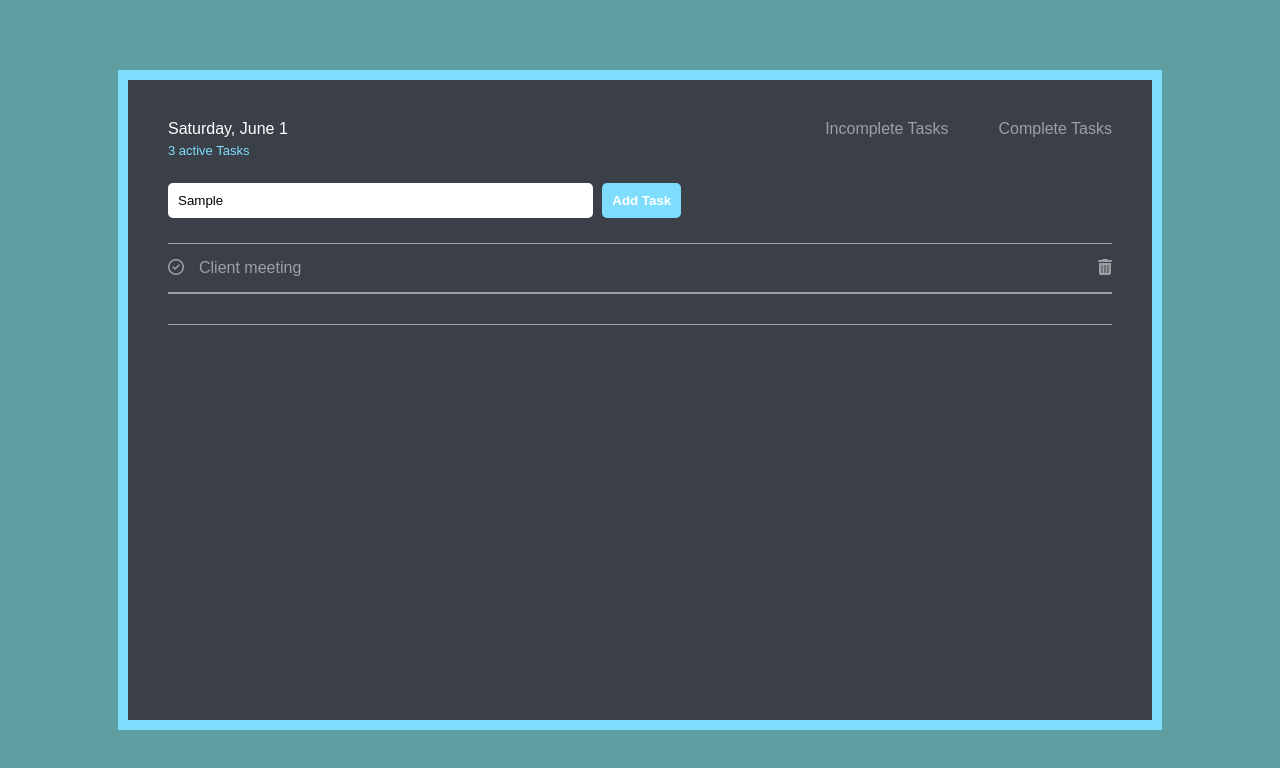
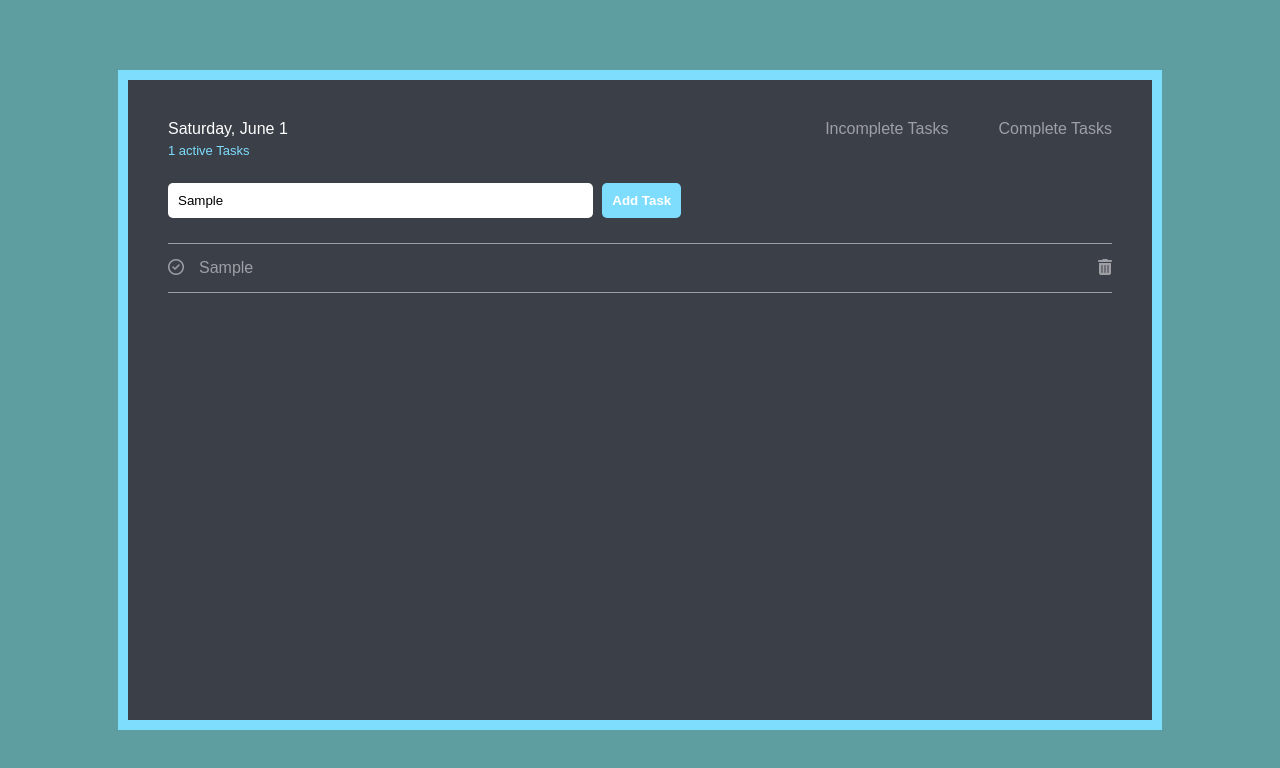
Before and after one commit to StevenACZ/To-doList, a website: page index.html in a window 1280 px wide. Both pictures are taken after typing "Sample" into the empty fields and a click on the button "Add Task". Drawn offline with Linux system fonts and the light colour scheme.

Commit message:
adding more JS code

```diff
--- a/index.html
+++ b/index.html
@@ -16,7 +16,7 @@
       <ul class="navbar__list">
         <li class="navbar__item">
           <p class="heading-primary active">Saturday, June 1</p>
-          <p class="heading-secondary">3 active Tasks</p>
+          <p class="heading-secondary"><span class="activities-days">0</span> active Tasks</p>
         </li>
 
         <li class="navbar__item">
@@ -35,7 +35,7 @@
     <!--TASKS-->
     <div class="tasks">
 
-      <div class="task">
+      <!--<div class="task">
         <div class="left">
           <a href="#"><i class="far fa-check-circle"></i></a>
           <p class="heading-primary">Client meeting</p>
@@ -44,7 +44,7 @@
         <div class="right">
           <a href="#"><i class="fas fa-trash-alt"></i></a>
         </div>
-      </div>
+      </div>-->
 
     </div>
 
--- a/src/js/app.js
+++ b/src/js/app.js
@@ -1,12 +1,25 @@
-let valueInput = document.querySelector('.input-task__input').value;
 let btnAddTask = document.querySelector('.input-task__btn');
+let tasksActives = document.querySelector('.activities-days');
+let tasksCounter = 0;
 
 btnAddTask.addEventListener('click', function() {
+  let valueInput = document.querySelector('.input-task__input').value;
+
   let newTask = document.createElement('div');
-  newTask.classList.add('task');
-  newTask.textContent = valueInput;
+  newTask.innerHTML = ` <div class="task">
+                          <div class="left">
+                            <a href="#"><i class="far fa-check-circle"></i></a>
+                            <p class="heading-primary">${valueInput}</p>
+                          </div>
+
+                          <div class="right">
+                            <a href="#"><i class="fas fa-trash-alt"></i></a>
+                          </div>
+                        </div>`;
 
   let tasksContainer = document.querySelector('.tasks');
   tasksContainer.appendChild(newTask);
-  console.log(newTask);
+
+  tasksCounter++;
+  tasksActives.textContent = tasksCounter;
 })
```
